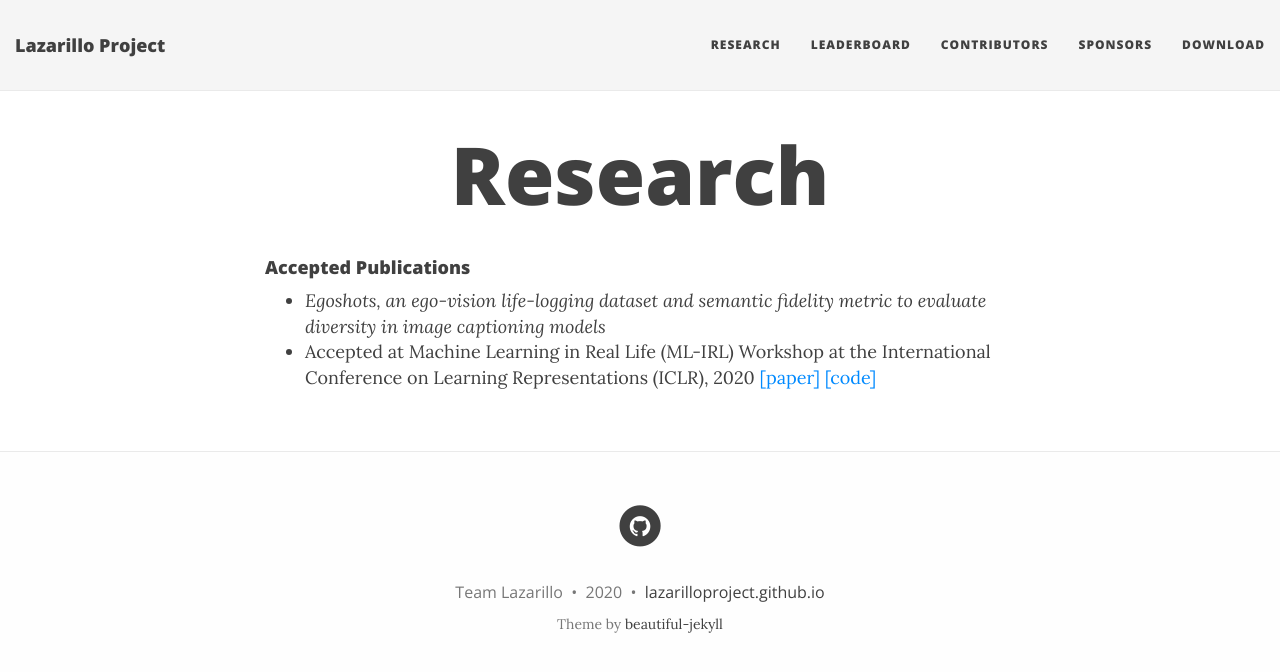
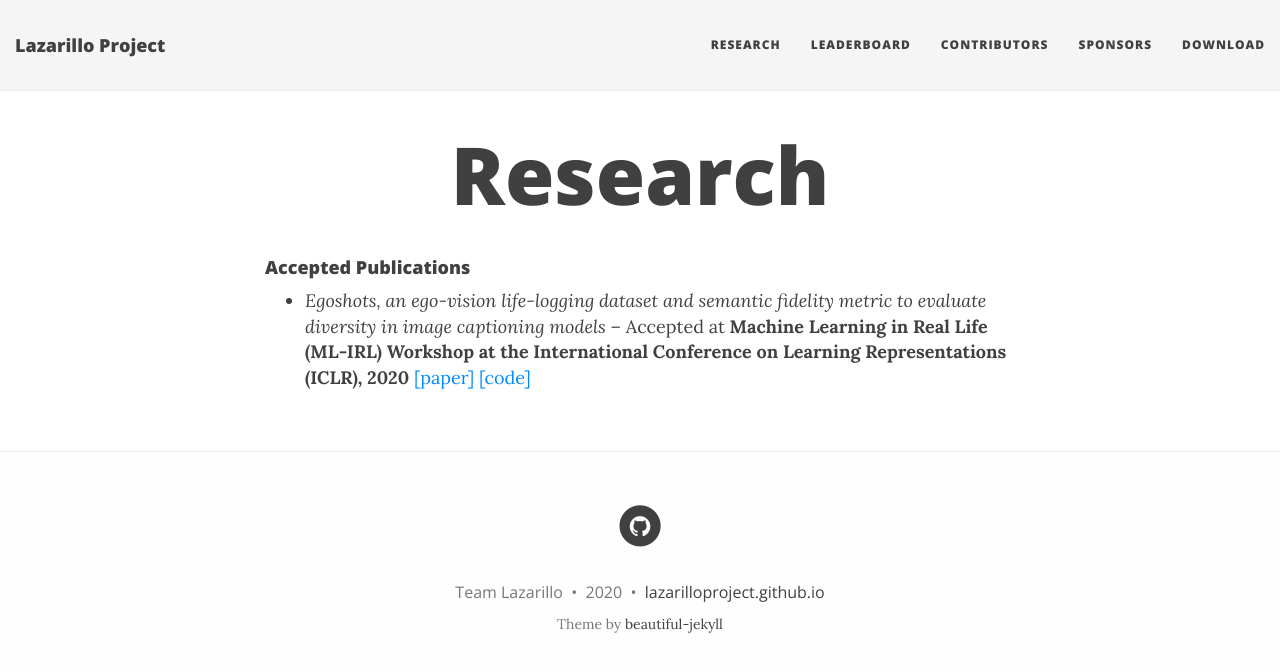
Before and after one commit to lazarilloproject/lazarilloproject.github.io, a Jekyll site: the page built from Research.md, in a window 1280 px wide. Shown: the top 672 px of the page. Built offline with Jekyll 4.4.1, drawn with Linux system fonts in a browser that asks for light colours; nearby versions of some CDN libraries.

```diff
--- a/Research.md
+++ b/Research.md
@@ -5,6 +5,5 @@ title: Research
 
 #### Accepted Publications
 
-* *Egoshots, an ego-vision life-logging dataset and semantic fidelity metric to evaluate diversity in image captioning models*
- - Accepted at Machine Learning in Real Life (ML-IRL) Workshop at the International Conference on Learning Representations  (ICLR), 2020
+* *Egoshots, an ego-vision life-logging dataset and semantic fidelity metric to evaluate diversity in image captioning models* -- Accepted at **Machine Learning in Real Life (ML-IRL) Workshop at the International Conference on Learning Representations  (ICLR), 2020**
  [[paper]](https://arxiv.org/abs/2003.11743) [[code]](https://github.com/Pranav21091996/Semantic_Fidelity-and-Egoshots)
```
